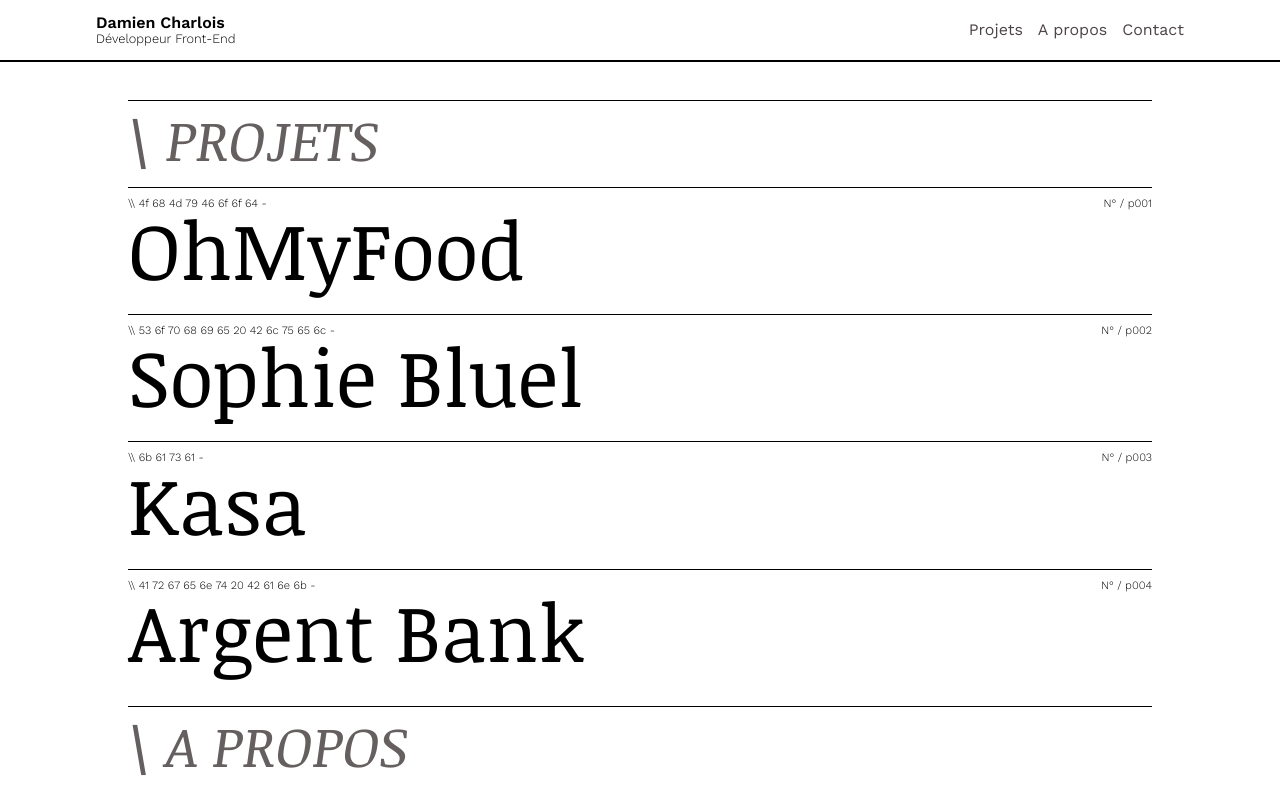
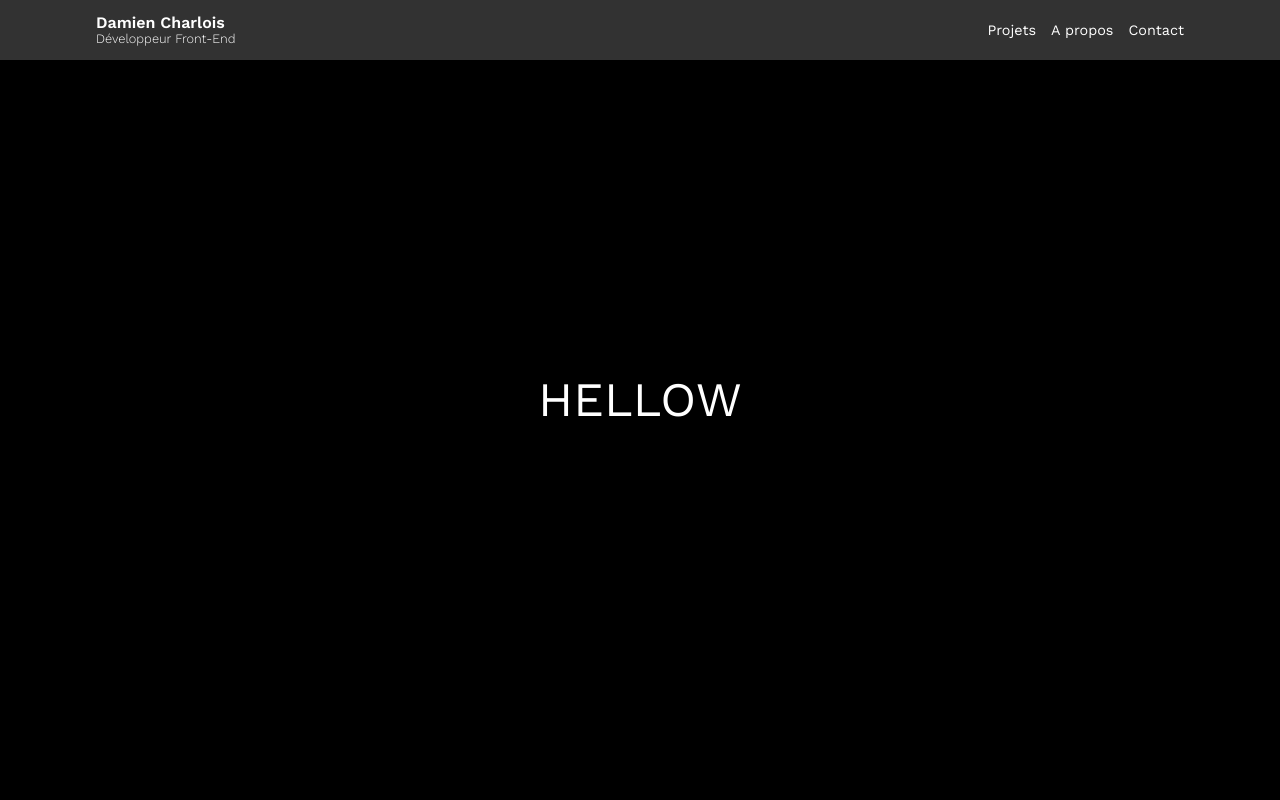
Before and after one commit to Dam-C/OC_P12, a React (Vite) app: page / in a window 1280 px wide. Shown: the top 800 px of the page. Built offline with nearby package versions, Linux system fonts and the light colour scheme.

Commit message:
anim almost finished

```diff
--- a/index.html
+++ b/index.html
@@ -3,12 +3,6 @@
   <head>
     <meta charset="UTF-8" />
     <link rel="icon" type="image/svg+xml" href="/vite.svg" />
-    <link rel="preconnect" href="https://fonts.googleapis.com" />
-    <link rel="preconnect" href="https://fonts.gstatic.com" crossorigin />
-    <link rel="preconnect" href="https://fonts.googleapis.com" />
-    <link rel="preconnect" href="https://fonts.gstatic.com" crossorigin />
-    <link rel="preconnect" href="https://fonts.googleapis.com" />
-    <link rel="preconnect" href="https://fonts.gstatic.com" crossorigin />
     <link rel="preconnect" href="https://fonts.googleapis.com" />
     <link rel="preconnect" href="https://fonts.gstatic.com" crossorigin />
     <link
--- a/public/styles/styles.css
+++ b/public/styles/styles.css
@@ -149,6 +149,33 @@ table {
   height: 100%;
 }
 
+.anim-wrapper {
+  height: 100vh;
+  background-color: #000;
+  display: flex;
+  flex-direction: column;
+  justify-content: center;
+  text-align: center;
+}
+.anim__top {
+  font-size: 3rem;
+  color: #fff;
+}
+
+.hidden {
+  opacity: 0;
+  filter: blur(5px);
+  transform: translateX(-100px);
+  transition: all 1s;
+}
+
+.show {
+  opacity: 1;
+  filter: blur(0);
+  transform: translateX(0);
+  transition: all 1s;
+}
+
 .main-nav {
   position: fixed;
   top: 0;
@@ -159,7 +186,7 @@ table {
   flex-direction: column;
   justify-content: center;
   align-items: center;
-  background-color: rgb(255, 255, 255);
+  background-color: rgb(50, 50, 50);
   border-bottom: 2px solid black;
 }
 .main-nav__wrapper {
@@ -169,7 +196,7 @@ table {
   justify-content: space-between;
 }
 .main-nav__left {
-  color: #000;
+  color: #fff;
 }
 .main-nav__left h1 {
   font-size: 1rem;
@@ -188,8 +215,9 @@ table {
   gap: 15px;
 }
 .main-nav__right a {
+  font-size: 0.9rem;
+  color: #fff;
   text-decoration: none;
-  color: rgb(76, 68, 72);
 }
 
 .site-content {
--- a/src/components/about.jsx
+++ b/src/components/about.jsx
@@ -1,7 +1,17 @@
+import { observerIntersection } from "../utils/scrollAnim";
+import { useRef, useEffect } from "react";
+
 const About = () => {
+  const targetRef = useRef(null);
+  useEffect(() => {
+    return observerIntersection(targetRef);
+  }, []);
+
   return (
-    <section id="#about" className="site-section ">
-      <h2 className="site-section__title about-title">\ A PROPOS</h2>
+    <section ref={targetRef} className="hidden site-section ">
+      <h2 id="about" className="site-section__title about-title">
+        \ A PROPOS
+      </h2>
       <div className="about-content-wrapper">
         <p className="about-text">
           Passionné par la création et les nouvelles technologies, j'ai sauté le
--- a/src/components/anim.jsx
+++ b/src/components/anim.jsx
@@ -1,15 +1,18 @@
+import { observerIntersection } from "../utils/scrollAnim";
+import { useRef, useEffect } from "react";
+
 const Anim = () => {
+  const targetRef = useRef(null);
+  useEffect(() => {
+    return observerIntersection(targetRef);
+  }, []);
+
   return (
-    <div className="anim-wrapper">
-      <div className="anim-block block-1"></div>
-      <div className="anim-block block-2"></div>
-      <div className="anim-block block-3"></div>
-      <div className="anim-block block-4"></div>
-      <div className="anim-block block-5"></div>
-      <div className="anim-block block-6"></div>
-      <div className="anim-block block-7"></div>
-      <div className="anim-block block-8"></div>
-    </div>
+    <section className="anim-wrapper">
+      <p ref={targetRef} className="hidden anim__top">
+        HELLOW
+      </p>
+    </section>
   );
 };
 
--- a/src/components/contact.jsx
+++ b/src/components/contact.jsx
@@ -1,6 +1,12 @@
-import { useState } from "react";
+import { useState, useRef, useEffect } from "react";
+import { observerIntersection } from "../utils/scrollAnim";
 
 const Contact = () => {
+  const targetRef = useRef(null);
+  useEffect(() => {
+    return observerIntersection(targetRef);
+  }, []);
+
   const [formData, setFormData] = useState({
     sender: "",
     message: "",
@@ -26,7 +32,7 @@ const Contact = () => {
   };
 
   return (
-    <section id="contact" className="site-section">
+    <section ref={targetRef} id="contact" className="hidden site-section">
       <h3 className="site-section__title">\ CONTACT</h3>
       <div className="contact-wrapper">
         <form onSubmit={handleSubmit} className="contact-form">
--- a/src/components/projectItem.jsx
+++ b/src/components/projectItem.jsx
@@ -1,8 +1,15 @@
 import { PropTypes } from "prop-types";
-import { useState, useRef } from "react";
+import { useState, useRef, useEffect } from "react";
+import { observerIntersection } from "../utils/scrollAnim";
 
 const ProjectItem = (props) => {
   const { project } = props;
+
+  const targetRef = useRef(null);
+  useEffect(() => {
+    return observerIntersection(targetRef);
+  }, []);
+
   const [collapseInit, collapseChange] = useState(false);
   const [wouldYou, setWouldYou] = useState(false);
   const parentRef = useRef();
@@ -11,7 +18,7 @@ const ProjectItem = (props) => {
   };
 
   return (
-    <article className="project-item">
+    <article ref={targetRef} className="hidden project-item">
       <div className="project-header" onClick={() => handleHeaderClick()}>
         <div className="project-header__mini-top">
           <p className="project-header__mini-blut">\\ {project?.blut} -</p>
--- a/src/components/projectsList.jsx
+++ b/src/components/projectsList.jsx
@@ -1,11 +1,22 @@
 import content from "../datas/content.json";
 import { ProjectItem } from "./_compsIndex";
+import { observerIntersection } from "../utils/scrollAnim";
+import { useRef, useEffect } from "react";
 
 const ProjectsList = () => {
   const projects = content;
 
+  const targetRef = useRef(null);
+  useEffect(() => {
+    return observerIntersection(targetRef);
+  }, []);
+
   return (
-    <section id="#projects" className="site-section site-section__projects">
+    <section
+      id="projects"
+      ref={targetRef}
+      className="hidden site-section site-section__projects"
+    >
       <h3 className="site-section__title projects-list__title">\ PROJETS</h3>
       {projects.map((project) => {
         return (
--- a/src/sass/inputs.scss
+++ b/src/sass/inputs.scss
@@ -149,6 +149,34 @@ table {
   height: 100%;
 }
 
+.anim {
+  &-wrapper {
+    height: 100vh;
+    background-color: #000;
+    display: flex;
+    flex-direction: column;
+    justify-content: center;
+    text-align: center;
+  }
+  &__top {
+    font-size: 3rem;
+    color: #fff;
+  }
+}
+
+.hidden {
+  opacity: 0;
+  filter: blur(5px);
+  transform: translateX(-100px);
+  transition: all 1s;
+}
+.show {
+  opacity: 1;
+  filter: blur(0);
+  transform: translateX(0);
+  transition: all 1s;
+}
+
 .main-nav {
   position: fixed;
   top: 0;
@@ -159,7 +187,7 @@ table {
   flex-direction: column;
   justify-content: center;
   align-items: center;
-  background-color: rgb(255, 255, 255);
+  background-color: rgb(50, 50, 50);
   border-bottom: 2px solid black;
   &__wrapper {
     position: absolute;
@@ -169,7 +197,8 @@ table {
     justify-content: space-between;
   }
   &__left {
-    color: $main-text-color;
+    color: #fff;
+
     h1 {
       font-size: 1rem;
       font-weight: 600;
@@ -187,8 +216,9 @@ table {
     font-weight: 500;
     gap: 15px;
     & a {
+      font-size: 0.9rem;
+      color: #fff;
       text-decoration: none;
-      color: $sub-text-color;
     }
   }
 }
--- /dev/null
+++ b/src/utils/scrollAnim.jsx
@@ -0,0 +1,18 @@
+export const observerIntersection = (targetRef) => {
+  const observer = new IntersectionObserver((entries) => {
+    entries.forEach((entry) => {
+      console.log(entry);
+      if (entry.isIntersecting) {
+        entry.target.classList.add("show");
+      } else {
+        entry.target.classList.remove("show");
+      }
+    });
+  });
+  if (targetRef.current) {
+    observer.observe(targetRef.current);
+  }
+  return () => {
+    observer.disconnect();
+  };
+};
```
Also changed, not shown: 1 other file (tests, documents, lock files or other folders).
